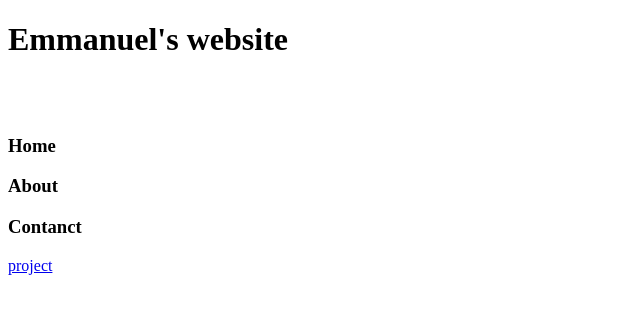
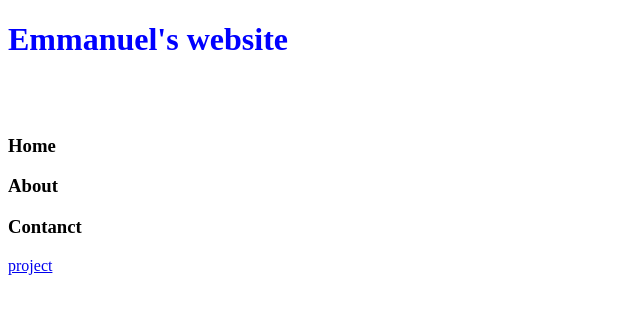
Before and after one commit to watema/watema.github.io, a plain HTML site: page index.html in a window 1280 px wide. Shown: the whole page, without its empty margins (0-640 px from the left). Drawn offline with Linux system fonts and the light colour scheme.

Commit message:
add css to index

```diff
--- a/index.html
+++ b/index.html
@@ -5,8 +5,9 @@
   <title>Emmanuel's website</title>
 </head>
   <meta charset='UTF-8'>
-  <meta name='description" content="Page Name">
+  <meta name="description" content="Page Name">
   <meta name="author" content='Your Name'>
+  <link href="style.css" rel='stylesheet'/>
 </head>
 <body>
   <h1> Emmanuel's website</h1>
```
